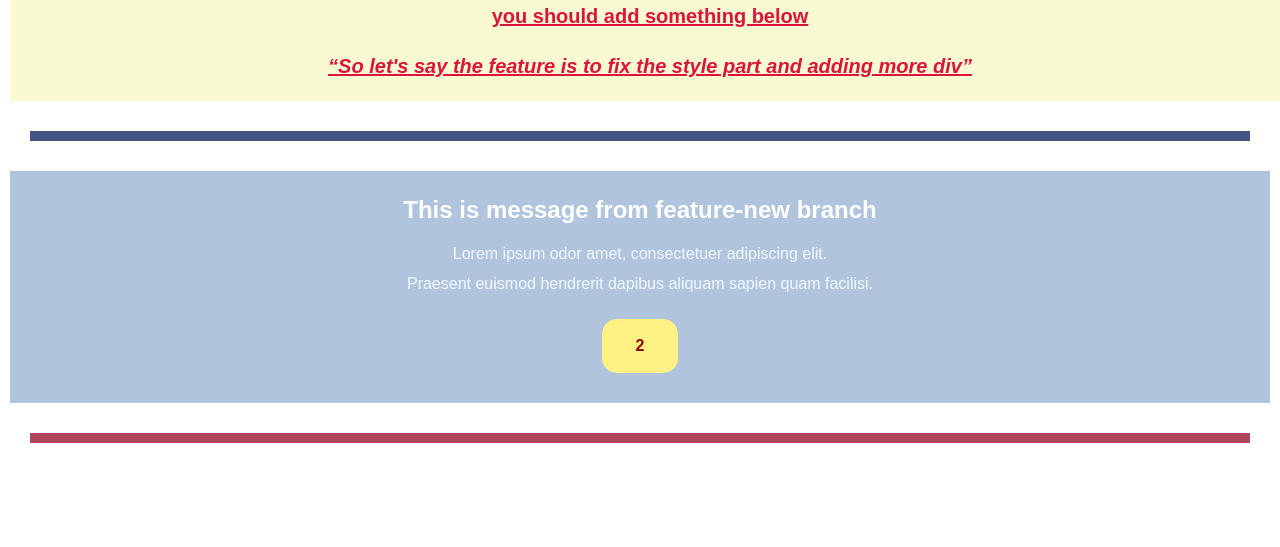
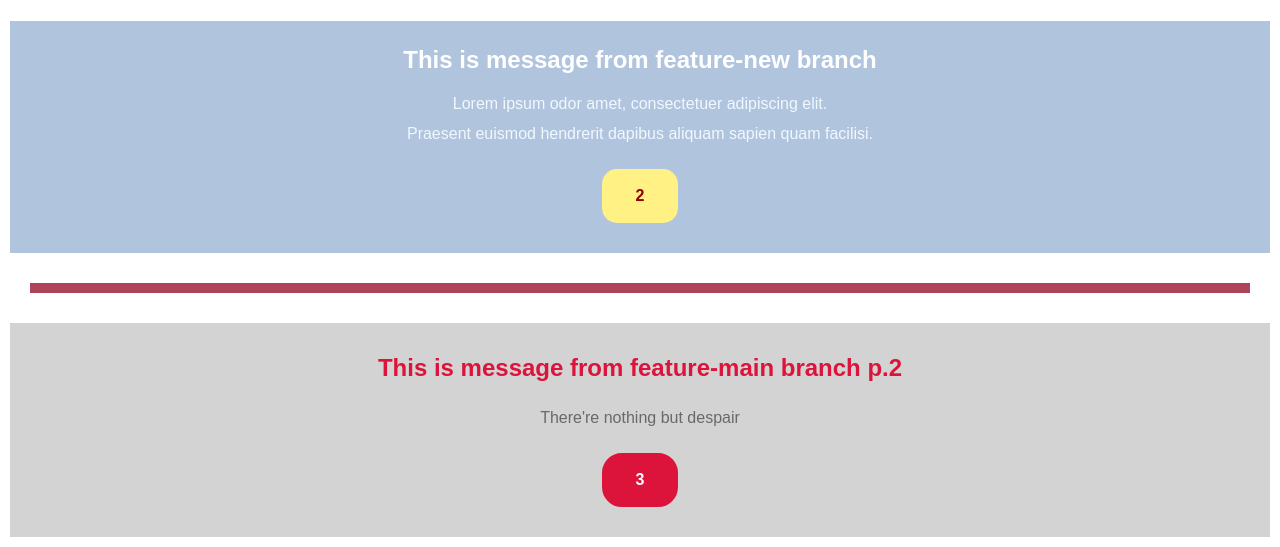
Before and after one commit to thanapornTH15/firstgithubrepo, a plain HTML site: page home.html in a window 1280 px wide. Shown: the part 547-1094 px from the top of the page. Before the commit the page ends 1020 px from the top, so only its background shows below. Drawn offline with Linux system fonts and the light colour scheme.

Commit message:
add the 3 div

```diff
--- a/home.html
+++ b/home.html
@@ -119,7 +119,7 @@
         .f-main {
             text-align: center;
             background-color:lightgoldenrodyellow;
-            width: 100%;
+            width: auto;
             color: crimson;
             line-height: 50px;
         }
@@ -166,7 +166,6 @@
             color: #1e00b5;
         }
 
-
         .f-new {
             background-color:lightsteelblue;
             color: white;
@@ -210,6 +209,60 @@
             border: 5px double #2c2c2c;
         }
 
+        .f-main2 {
+            text-align: center;
+            background-color:lightgray;
+            width: auto;
+            color: crimson;
+            line-height: 50px;
+        }
+        .f-main2 p {
+            font-size: medium;
+            color: dimgrey;
+            line-height: 30px;
+        }
+        .f-main2 ::selection {
+            background-color: #810000;
+            color: white;
+        }
+        .f-main2 button{
+            background-color: crimson;
+            border-radius: 20px;
+            border: 2px solid crimson;
+            color: white;
+            padding: 16px 32px;
+            margin: 20px;
+            text-align: center;
+            text-decoration: none;
+            font-size: 16px;
+            font-weight: bold;
+            transition-duration: 0.4s;
+            cursor: pointer;
+        }
+        .f-main2 button:hover {
+            background-color: black;
+            transition-duration: 0.4s;
+            color: gainsboro;
+            cursor: pointer;
+            box-shadow: 0px 0px 10px 5px red;
+            border: 2px solid whitesmoke;
+        }
+        #hidden3 {
+            display: none;
+            color: brown;
+        }
+        #hidden3 a {
+            text-decoration: none;
+            color: gray;
+            font-style: italic;
+            font-size: medium;
+            font-weight: 100px;
+        }
+        #hidden3 a:hover {
+            color: red; /* Changes color on hover */
+            text-decoration: underline; /* Adds underline on hover */
+        }
+
     </style>
 </head>
 
@@ -231,9 +284,6 @@
         <div id="hidden1">
             <q>Wait, they don't love you like I love you</q>
         </div>
-        <h1>So, This is test</h1>
-        <p style="text-align: center;">you should add something below</p>
-        <p><q>So let's say the feature is to fix the style part and adding more div</q></p>
     </div>
     <div id="winter"></div>
     <div class="f-new">
@@ -243,10 +293,24 @@
         <button onclick="hidden2()">2</button>
         <div id="hidden2">
             <q>It's a beautiful lie. It's a perfect denial<br>
-            Such a beautiful lie to believe in</q>
+            Such a beautiful lie to believe in
+        </q>
         </div>
     </div>
     <div id="dawn"></div>
+
+    <div class="f-main2">
+        <h2 style="margin: 10px;">This is message from feature-main branch p.2</h2>
+        <p>There're nothing but despair</p>
+        <button onclick="hidden3()">3</button>
+        <div id="hidden3">
+            <q>And never again, and never again<br>
+                They gave us two shots to the back of the head<br>
+                And we're all dead now</q>
+            <p><a href="https://www.youtube.com/watch?v=RXXi_wCri4w" style="font-style: italic; font-size: medium; font-weight: 100;">My Chemical Romance - I Never Told You What I Do for a Living</a></p>
+        </div>
+    </div>
+
     <script>
         function hidden1() {
             const hidden1 = document.getElementById('hidden1');
@@ -266,6 +330,15 @@
             }
         }
 
+        function hidden3() {
+            const hidden3 = document.getElementById('hidden3');
+            if (hidden3.style.display === 'block') {
+                hidden3.style.display = 'none'; // Hide the element
+            } else {
+                hidden3.style.display = 'block'; // Show the element
+            }
+        }
+
     </script>
 </body>
 </html>
```
